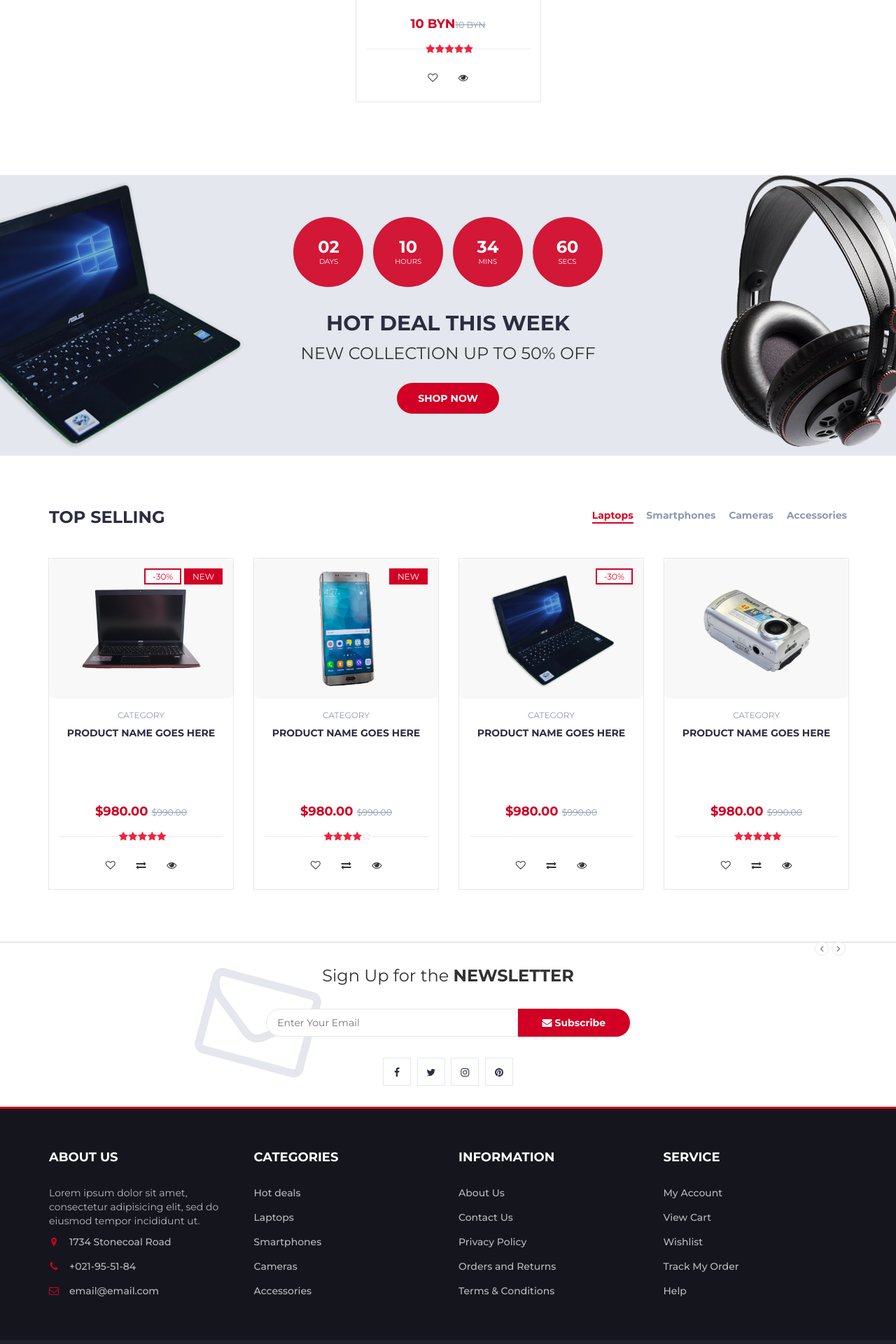
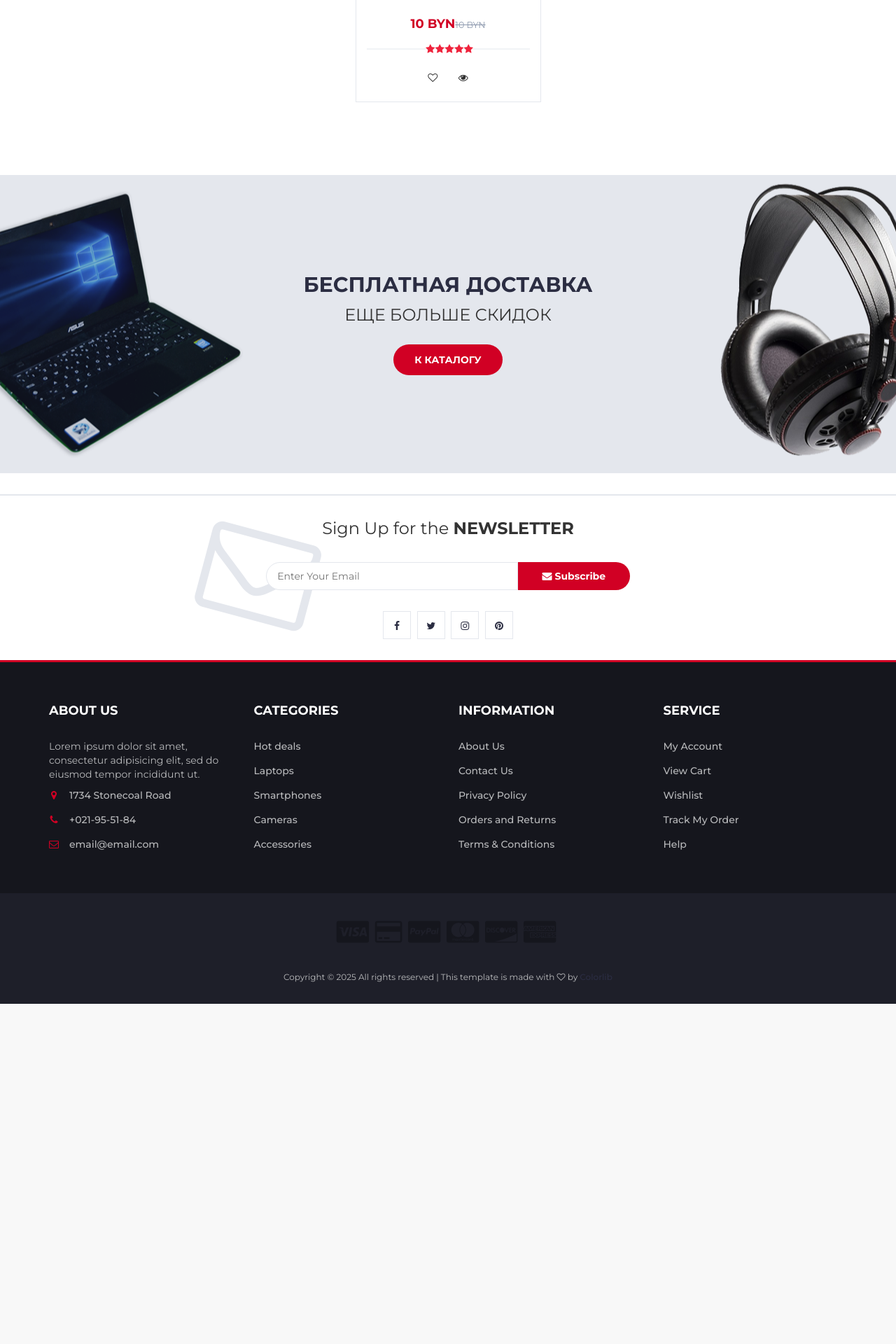
Before and after one commit to Newakk2804/techshop, a Django app: template store/templates/store/index.html in a window 1280 px wide. Shown: the part 870-2790 px from the top of the page at 70% size. After the commit the page ends 2304 px from the top, so only its background shows below. Run offline with Django 3.2, Linux system fonts and the light colour scheme; the template is opened without the code that fills it: most values are stand-ins (such as "Sample title", 1, 10 or a date in 2020); grey boxes marked "Sample" are stand-in pictures; some libraries are stand-ins or nearby versions.

Commit message:
added a product page, added Ajax filtering, edited styles and html templates

```diff
--- a/store/static/css/style.css
+++ b/store/static/css/style.css
@@ -791,7 +791,7 @@ textarea.input {
 ===========================================================*/
 
 #hot-deal.section {
-  padding: 60px 0px;
+  padding: 140px 0px;
   margin: 30px 0px;
   background-color: #E4E7ED;
   background-image: url('../img/hotdeal.png');
@@ -859,7 +859,7 @@ textarea.input {
 
 .product {
   position: relative;
-  margin: 15px 0px;
+  margin: 60px 0px;
   -webkit-box-shadow: 0px 0px 0px 0px #E4E7ED, 0px 0px 0px 1px #E4E7ED;
   box-shadow: 0px 0px 0px 0px #E4E7ED, 0px 0px 0px 1px #E4E7ED;
   -webkit-transition: 0.2s all;
@@ -1050,7 +1050,11 @@ textarea.input {
   transform: translateY(100%);
 }
 
-.product .add-to-cart .add-to-cart-btn {
+.btn-clear-filter{
+  margin-top: 20px;
+}
+
+.product .add-to-cart .add-to-cart-btn, .btn-clear-filter {
   position: relative;
   border: 2px solid transparent;
   height: 40px;
@@ -1064,7 +1068,7 @@ textarea.input {
   transition: 0.2s all;
 }
 
-.product .add-to-cart .add-to-cart-btn>i {
+.product .add-to-cart .add-to-cart-btn>i{
   position: absolute;
   left: 0;
   top: 0;
@@ -1076,7 +1080,7 @@ textarea.input {
   visibility: hidden;
 }
 
-.product .add-to-cart .add-to-cart-btn:hover {
+.product .add-to-cart .add-to-cart-btn:hover, .btn-clear-filter:hover {
   background-color: #FFF;
   color: #D10024;
   border-color: #D10024;
@@ -1087,6 +1091,8 @@ textarea.input {
   opacity: 1;
   visibility: visible;
 }
+
+
 
 /*----------------------------*\
 	Widget product
--- /dev/null
+++ b/store/static/js/filters.js
@@ -0,0 +1,32 @@
+$(document).ready(function () {
+  function fetchFilteredProducts() {
+    const data = $('#filter-form').serialize();
+
+    $.ajax({
+      url: '/products/ajax/',
+      type: "GET",
+      data: data,
+      success: function (response) {
+        $('#product-list').html(response);
+      },
+      error: function () {
+        alert("Ошибка при фильтрации товаров.");
+      }
+    });
+  }
+
+  // Обработка изменения фильтров
+  $('#filter-form input').on('change input', function () {
+    fetchFilteredProducts();
+  });
+
+  // Обработка сброса фильтров
+  $('#reset-filters').on('click', function () {
+    // Сбросить все чекбоксы
+    $('#filter-form input[type=checkbox]').prop('checked', false);
+    // Очистить все input[type=number] (например, цены)
+    $('#filter-form input[type=number]').val('');
+    // Запустить обновление товаров без фильтров
+    fetchFilteredProducts();
+  });
+});
--- a/store/templates/store/components/_hot_deal.html
+++ b/store/templates/store/components/_hot_deal.html
@@ -7,35 +7,9 @@
     <div class="row">
       <div class="col-md-12">
         <div class="hot-deal">
-          <ul class="hot-deal-countdown">
-            <li>
-              <div>
-                <h3>02</h3>
-                <span>Days</span>
-              </div>
-            </li>
-            <li>
-              <div>
-                <h3>10</h3>
-                <span>Hours</span>
-              </div>
-            </li>
-            <li>
-              <div>
-                <h3>34</h3>
-                <span>Mins</span>
-              </div>
-            </li>
-            <li>
-              <div>
-                <h3>60</h3>
-                <span>Secs</span>
-              </div>
-            </li>
-          </ul>
-          <h2 class="text-uppercase">hot deal this week</h2>
-          <p>New Collection Up to 50% OFF</p>
-          <a class="primary-btn cta-btn" href="#">Shop now</a>
+          <h2 class="text-uppercase">Бесплатная доставка</h2>
+          <p>еще больше скидок</p>
+          <a class="primary-btn cta-btn" href="{% url "store:products" %}">К каталогу</a>
         </div>
       </div>
     </div>
--- a/store/templates/store/components/_new_products.html
+++ b/store/templates/store/components/_new_products.html
@@ -20,53 +20,7 @@
             <div id="tab1" class="tab-pane active">
               <div class="products-slick" data-nav="#slick-nav-1">
                 {% for product in new_products %}
-                <!-- product -->
-                <div class="product">
-                  <div class="product-img">
-                    {% if product.image %}
-                    <img src="{{ product.image.url }}" alt="" />
-                    {% else %}
-                    <img src="{% static "img/empty_image.jpg" %}" alt="" />
-                    {% endif %}
-                    <div class="product-label">
-                      {% if product.discount %}
-                      <span class="sale">-{{ product.discount }}%</span>
-                      {% else %}
-                      {% endif %}
-                    </div>
-                  </div>
-                  <div class="product-body">
-                    <p class="product-category">{{ product.category }}</p>
-                    <h3 class="product-name"><a href="#">{{ product.name }}</a></h3>
-                    {% if product.discount %}
-                    <h4 class="product-price">{{ product.final_price }} BYN<del class="product-old-price">{{ product.price }} BYN</del>
-                    </h4>
-                    {% else %}
-                    <h4 class="product-price">{{ product.final_price }} BYN</h4>
-                    {% endif %}
-                    <div class="product-rating">
-                      <i class="fa fa-star"></i>
-                      <i class="fa fa-star"></i>
-                      <i class="fa fa-star"></i>
-                      <i class="fa fa-star"></i>
-                      <i class="fa fa-star"></i>
-                    </div>
-                    <div class="product-btns">
-                      <button class="add-to-wishlist">
-                        <i class="fa fa-heart-o"></i><span class="tooltipp">Добавить в избранное</span>
-                      </button>
-                      <button class="quick-view">
-                        <i class="fa fa-eye"></i><span class="tooltipp">Просмотреть</span>
-                      </button>
-                    </div>
-                  </div>
-                  <div class="add-to-cart">
-                    <button class="add-to-cart-btn">
-                      <i class="fa fa-shopping-cart"></i> Добавить в корзину
-                    </button>
-                  </div>
-                </div>
-                <!-- /product -->
+                {% include "store/components/_card_product.html" %}
                 {% endfor %}
               </div>
               <div id="slick-nav-1" class="products-slick-nav"></div>
--- a/store/templates/store/components/_scripts.html
+++ b/store/templates/store/components/_scripts.html
@@ -6,3 +6,5 @@
 <script src="{% static "js/nouislider.min.js" %}"></script>
 <script src="{% static "js/jquery.zoom.min.js" %}"></script>
 <script src="{% static "js/main.js" %}"></script>
+<script src="https://code.jquery.com/jquery-3.6.0.min.js"></script>
+<script src="{% static 'js/filters.js' %}"></script>
--- a/store/templates/store/components/_top_selling.html
+++ /dev/null
@@ -1,237 +0,0 @@
-{% load static %}
-<!-- SECTION -->
-<div class="section">
-  <!-- container -->
-  <div class="container">
-    <!-- row -->
-    <div class="row">
-      <!-- section title -->
-      <div class="col-md-12">
-        <div class="section-title">
-          <h3 class="title">Top selling</h3>
-          <div class="section-nav">
-            <ul class="section-tab-nav tab-nav">
-              <li class="active"><a data-toggle="tab" href="#tab2">Laptops</a></li>
-              <li><a data-toggle="tab" href="#tab2">Smartphones</a></li>
-              <li><a data-toggle="tab" href="#tab2">Cameras</a></li>
-              <li><a data-toggle="tab" href="#tab2">Accessories</a></li>
-            </ul>
-          </div>
-        </div>
-      </div>
-      <!-- /section title -->
-
-      <!-- Products tab & slick -->
-      <div class="col-md-12">
-        <div class="row">
-          <div class="products-tabs">
-            <!-- tab -->
-            <div id="tab2" class="tab-pane fade in active">
-              <div class="products-slick" data-nav="#slick-nav-2">
-                <!-- product -->
-                <div class="product">
-                  <div class="product-img">
-                    <img src="{% static "img/product06.png" %}" alt="" />
-                    <div class="product-label">
-                      <span class="sale">-30%</span>
-                      <span class="new">NEW</span>
-                    </div>
-                  </div>
-                  <div class="product-body">
-                    <p class="product-category">Category</p>
-                    <h3 class="product-name"><a href="#">product name goes here</a></h3>
-                    <h4 class="product-price">
-                      $980.00 <del class="product-old-price">$990.00</del>
-                    </h4>
-                    <div class="product-rating">
-                      <i class="fa fa-star"></i>
-                      <i class="fa fa-star"></i>
-                      <i class="fa fa-star"></i>
-                      <i class="fa fa-star"></i>
-                      <i class="fa fa-star"></i>
-                    </div>
-                    <div class="product-btns">
-                      <button class="add-to-wishlist">
-                        <i class="fa fa-heart-o"></i><span class="tooltipp">add to wishlist</span>
-                      </button>
-                      <button class="add-to-compare">
-                        <i class="fa fa-exchange"></i><span class="tooltipp">add to compare</span>
-                      </button>
-                      <button class="quick-view">
-                        <i class="fa fa-eye"></i><span class="tooltipp">quick view</span>
-                      </button>
-                    </div>
-                  </div>
-                  <div class="add-to-cart">
-                    <button class="add-to-cart-btn">
-                      <i class="fa fa-shopping-cart"></i> add to cart
-                    </button>
-                  </div>
-                </div>
-                <!-- /product -->
-
-                <!-- product -->
-                <div class="product">
-                  <div class="product-img">
-                    <img src="{% static "img/product07.png" %}" alt="" />
-                    <div class="product-label">
-                      <span class="new">NEW</span>
-                    </div>
-                  </div>
-                  <div class="product-body">
-                    <p class="product-category">Category</p>
-                    <h3 class="product-name"><a href="#">product name goes here</a></h3>
-                    <h4 class="product-price">
-                      $980.00 <del class="product-old-price">$990.00</del>
-                    </h4>
-                    <div class="product-rating">
-                      <i class="fa fa-star"></i>
-                      <i class="fa fa-star"></i>
-                      <i class="fa fa-star"></i>
-                      <i class="fa fa-star"></i>
-                      <i class="fa fa-star-o"></i>
-                    </div>
-                    <div class="product-btns">
-                      <button class="add-to-wishlist">
-                        <i class="fa fa-heart-o"></i><span class="tooltipp">add to wishlist</span>
-                      </button>
-                      <button class="add-to-compare">
-                        <i class="fa fa-exchange"></i><span class="tooltipp">add to compare</span>
-                      </button>
-                      <button class="quick-view">
-                        <i class="fa fa-eye"></i><span class="tooltipp">quick view</span>
-                      </button>
-                    </div>
-                  </div>
-                  <div class="add-to-cart">
-                    <button class="add-to-cart-btn">
-                      <i class="fa fa-shopping-cart"></i> add to cart
-                    </button>
-                  </div>
-                </div>
-                <!-- /product -->
-
-                <!-- product -->
-                <div class="product">
-                  <div class="product-img">
-                    <img src="{% static "img/product08.png" %}" alt="" />
-                    <div class="product-label">
-                      <span class="sale">-30%</span>
-                    </div>
-                  </div>
-                  <div class="product-body">
-                    <p class="product-category">Category</p>
-                    <h3 class="product-name"><a href="#">product name goes here</a></h3>
-                    <h4 class="product-price">
-                      $980.00 <del class="product-old-price">$990.00</del>
-                    </h4>
-                    <div class="product-rating"></div>
-                    <div class="product-btns">
-                      <button class="add-to-wishlist">
-                        <i class="fa fa-heart-o"></i><span class="tooltipp">add to wishlist</span>
-                      </button>
-                      <button class="add-to-compare">
-                        <i class="fa fa-exchange"></i><span class="tooltipp">add to compare</span>
-                      </button>
-                      <button class="quick-view">
-                        <i class="fa fa-eye"></i><span class="tooltipp">quick view</span>
-                      </button>
-                    </div>
-                  </div>
-                  <div class="add-to-cart">
-                    <button class="add-to-cart-btn">
-                      <i class="fa fa-shopping-cart"></i> add to cart
-                    </button>
-                  </div>
-                </div>
-                <!-- /product -->
-
-                <!-- product -->
-                <div class="product">
-                  <div class="product-img">
-                    <img src="{% static "img/product09.png" %}" alt="" />
-                  </div>
-                  <div class="product-body">
-                    <p class="product-category">Category</p>
-                    <h3 class="product-name"><a href="#">product name goes here</a></h3>
-                    <h4 class="product-price">
-                      $980.00 <del class="product-old-price">$990.00</del>
-                    </h4>
-                    <div class="product-rating">
-                      <i class="fa fa-star"></i>
-                      <i class="fa fa-star"></i>
-                      <i class="fa fa-star"></i>
-                      <i class="fa fa-star"></i>
-                      <i class="fa fa-star"></i>
-                    </div>
-                    <div class="product-btns">
-                      <button class="add-to-wishlist">
-                        <i class="fa fa-heart-o"></i><span class="tooltipp">add to wishlist</span>
-                      </button>
-                      <button class="add-to-compare">
-                        <i class="fa fa-exchange"></i><span class="tooltipp">add to compare</span>
-                      </button>
-                      <button class="quick-view">
-                        <i class="fa fa-eye"></i><span class="tooltipp">quick view</span>
-                      </button>
-                    </div>
-                  </div>
-                  <div class="add-to-cart">
-                    <button class="add-to-cart-btn">
-                      <i class="fa fa-shopping-cart"></i> add to cart
-                    </button>
-                  </div>
-                </div>
-                <!-- /product -->
-
-                <!-- product -->
-                <div class="product">
-                  <div class="product-img">
-                    <img src="{% static "img/product01.png" %}" alt="" />
-                  </div>
-                  <div class="product-body">
-                    <p class="product-category">Category</p>
-                    <h3 class="product-name"><a href="#">product name goes here</a></h3>
-                    <h4 class="product-price">
-                      $980.00 <del class="product-old-price">$990.00</del>
-                    </h4>
-                    <div class="product-rating">
-                      <i class="fa fa-star"></i>
-                      <i class="fa fa-star"></i>
-                      <i class="fa fa-star"></i>
-                      <i class="fa fa-star"></i>
-                      <i class="fa fa-star"></i>
-                    </div>
-                    <div class="product-btns">
-                      <button class="add-to-wishlist">
-                        <i class="fa fa-heart-o"></i><span class="tooltipp">add to wishlist</span>
-                      </button>
-                      <button class="add-to-compare">
-                        <i class="fa fa-exchange"></i><span class="tooltipp">add to compare</span>
-                      </button>
-                      <button class="quick-view">
-                        <i class="fa fa-eye"></i><span class="tooltipp">quick view</span>
-                      </button>
-                    </div>
-                  </div>
-                  <div class="add-to-cart">
-                    <button class="add-to-cart-btn">
-                      <i class="fa fa-shopping-cart"></i> add to cart
-                    </button>
-                  </div>
-                </div>
-                <!-- /product -->
-              </div>
-              <div id="slick-nav-2" class="products-slick-nav"></div>
-            </div>
-            <!-- /tab -->
-          </div>
-        </div>
-      </div>
-      <!-- /Products tab & slick -->
-    </div>
-    <!-- /row -->
-  </div>
-  <!-- /container -->
-</div>
-<!-- /SECTION -->
--- a/store/templates/store/index.html
+++ b/store/templates/store/index.html
@@ -5,6 +5,5 @@
 	{% include "store/components/_collection.html" %}
 	{% include "store/components/_new_products.html" %}
 	{% include "store/components/_hot_deal.html" %}
-	{% include "store/components/_top_selling.html" %}
 	{% include "store/components/_newsletter.html" %}
 {% endblock main %}
```
Also changed, not shown: store/templates/store/components/_card_product.html (added, +44 -0 lines), store/templates/store/components/_product_list.html (added, +9 -0 lines), store/templates/store/store.html (added, +117 -0 lines), store/urls.py (+4 -3 lines), store/views.py (+36 -2 lines).
